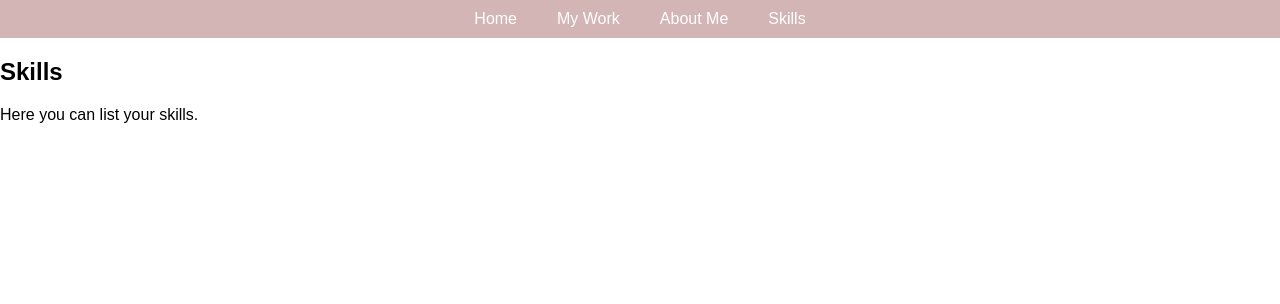
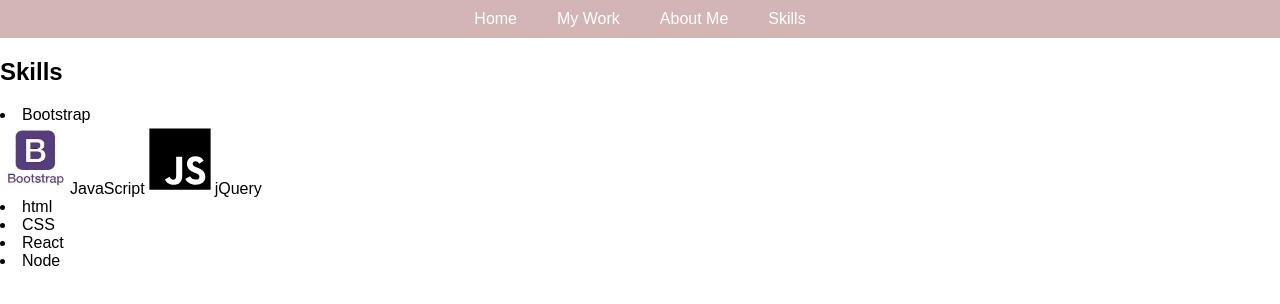
Before and after one commit to RoseBenson/Bootstrap-Portfolio, a plain HTML site: page index.html in a window 1280 px wide. Drawn offline with Linux system fonts and the light colour scheme.

Commit message:
adding images to list

```diff
--- a/index.html
+++ b/index.html
@@ -44,14 +44,21 @@
         <li><a href="#">Home</a></li>
         <li><a href="#">My Work</a></li>
         <li><a href="#">About Me</a></li>
-        <li><a href="#skills">Skills</a></li> <!-- Added link to the Skills section -->
+        <li><a href="#skills">Skills</a></li>
     </ul>
 </nav>
 
-<!-- Added Skills section -->
 <section id="skills">
     <h2>Skills</h2>
-    <p>Here you can list your skills.</p>
+    <p>
+        <li> Bootstrap</li><img src="images/BOOTSTRAP.jpeg" alt="bootstrap logo" width="70" height="70"
+        <li>JavaScript</li><img src="images/logo-javascript.svg" alt="JavaScript" width="70" height="70"
+        <li>jQuery</li>
+        <li>html</li>
+        <li>CSS</li>
+        <li>React</li>
+        <li>Node</li>
+    </p>
 
 </section>
 
```
Also changed, not shown: images/BOOTSTRAP.jpeg (added), images/JQUERY.png (added), images/kisspng-computer-icons-html5-scalable-vector-graphics-port-socialpack-chocolate-icon-5c4b3bbcb7d671.680718971548434364753.jpg (added), images/kisspng-html-css3-cascading-style-sheets-logo-markup-langu-digital-agency-5aeb5d73ccaf16.1752969515253743238384.jpg (added), images/logo-javascript.svg (added), images/logo-react.svg (added).
